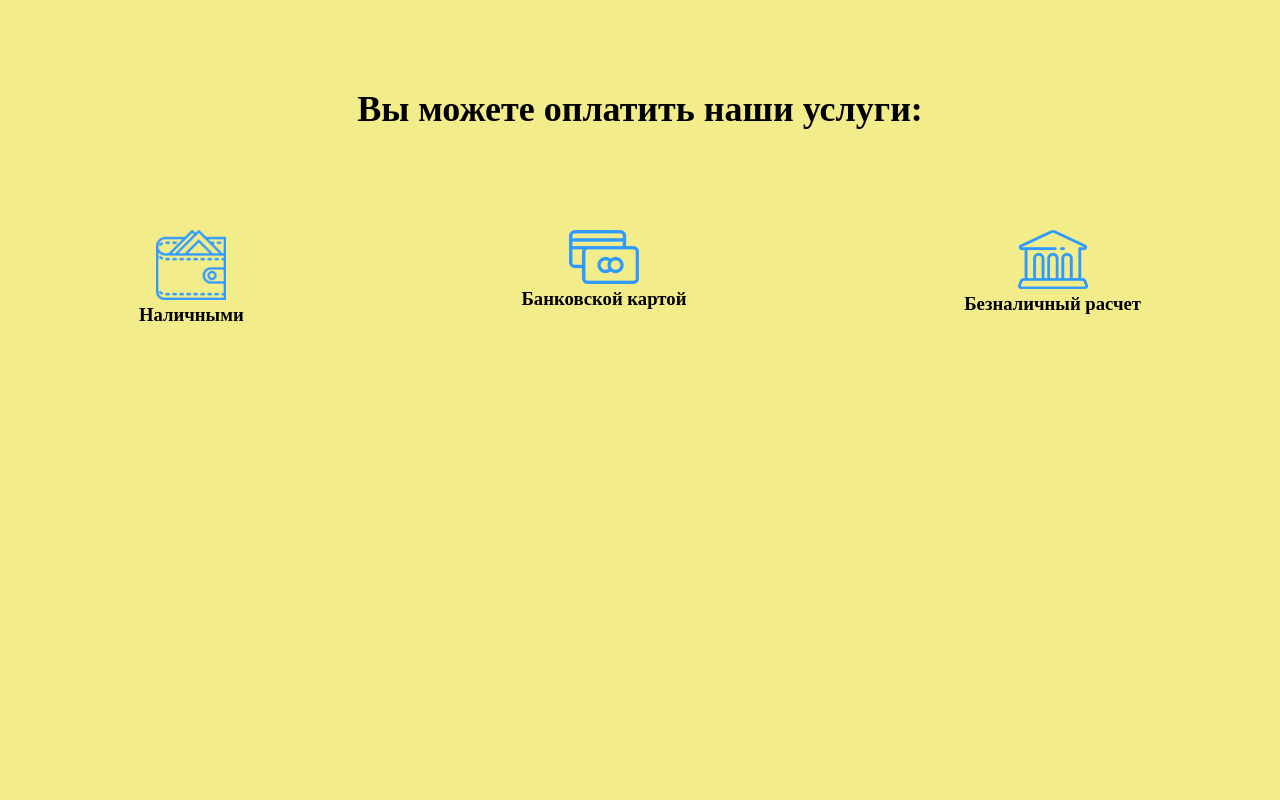
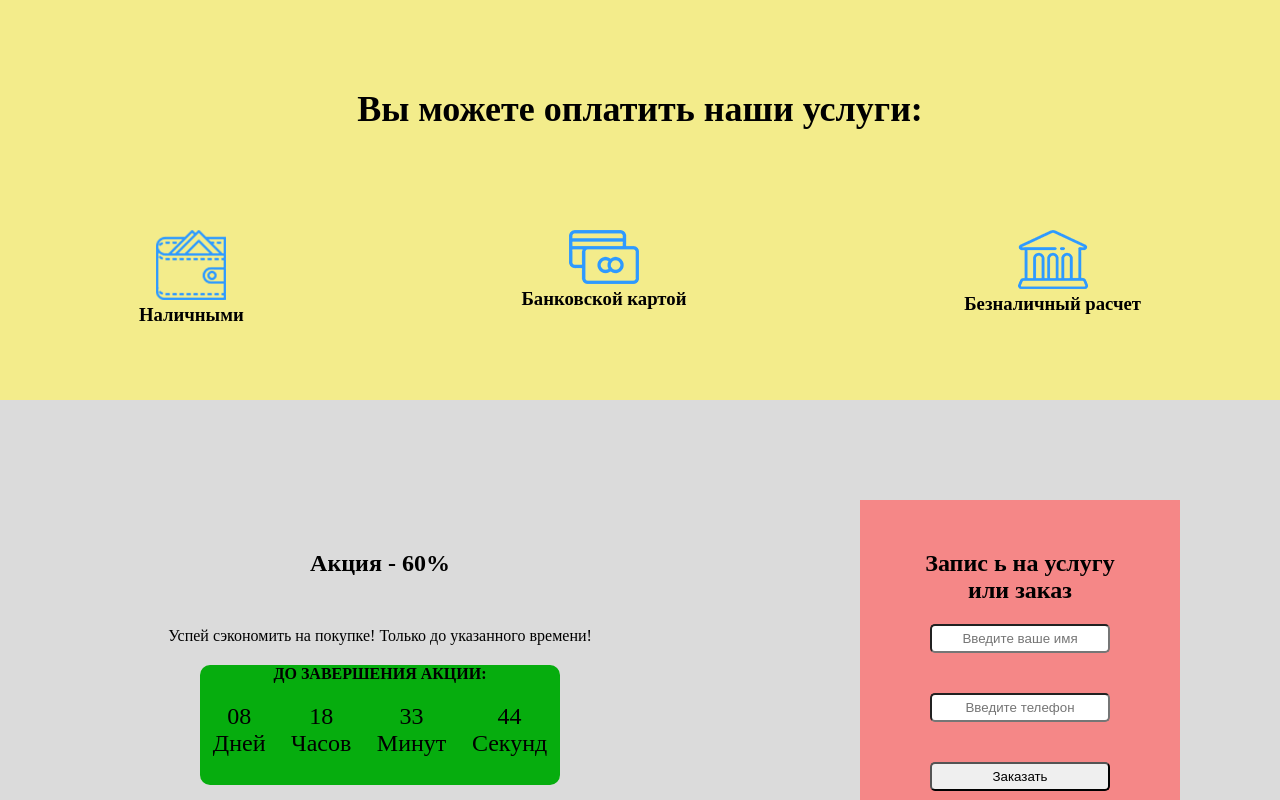
Before and after one commit to FluffyGlare/LeMakt, a website built with Parcel: page src/index.html in a window 1280 px wide. Shown: the part 2000-2800 px from the top of the page. Before the commit the page ends 2400 px from the top, so only its background shows below. Built offline with nearby package versions, Linux system fonts and the light colour scheme.

Commit message:
section sale and footer complected

```diff
--- a/src/assets/css/style.css
+++ b/src/assets/css/style.css
@@ -10,8 +10,14 @@ body {
     background: rgb(243, 236, 139);
 }
 
+img {
+   max-width: 100%;
+   height: auto;
+}
+
 /* header */
 .header {
+    display: block;
     background-color: #dbdbdb;
     width: 100%;
     min-height: 100px;
@@ -62,7 +68,8 @@ a {
 
 /* main */
 main {
-    height: calc(100vh - 100px);
+    min-height: calc(100vh - 100px);
+    display: block;
 
 }
 
@@ -130,7 +137,8 @@ main {
 
 /* section products */
 .products {
-    height: 100vh;
+    display: block;
+    min-height: 100vh;
     background: #dbdbdb;
 }
 
@@ -178,7 +186,8 @@ main {
 /* section guarantees */
 
 .guarantees{
-    height: 100vh;
+    display: block;
+    min-height: 100vh;
 }
 
 .guarantees h2{
@@ -195,7 +204,7 @@ main {
 
 .guarantees-block-view {
     display: block;
-    background:#292929;
+    background:#615e5e;
     color: #fff;
     min-width: 240px;
     margin: 50px;
@@ -210,3 +219,55 @@ main {
 .payment-item {
     margin: 50px;
 }
+
+/* sale */
+
+.sale {
+    display: flex;
+    justify-content: space-around;
+    min-height: calc(100vh - 60px);
+    background: #dbdbdb;
+}
+
+.sale-container {
+    width: 60%;
+    margin: 100px;
+}
+
+.sale-container h4 {
+    margin: 10px;
+}
+
+.sale-title {
+    display: inline-block;
+    margin: 50px auto;
+}
+
+.timer1 {
+    background: #06ad0e;
+    margin: 20px auto;
+    width: 360px;
+    height: 120px;
+    border-radius: 10px;
+}
+
+.container1 {
+    display: flex;
+    justify-content: space-around;
+    font-size: 24px;
+}
+
+.numbers1 {
+    width: auto;
+    padding: 10px;
+}
+
+/* footer */
+
+footer {
+    display: flex;
+    justify-content: space-around;
+    padding: 20px;
+    height: 60px;
+    position: relative;
+}
--- a/src/index.html
+++ b/src/index.html
@@ -91,10 +91,8 @@
             <div class="col-main-form">
                 <form class="main-form">
                     <h2>Запись на услугу <br><span>или заказ</span></h2>
-                    <input class="form-control" name="user_name" required type="text"
-                        placeholder="Введите ваше имя">
-                    <input class="form-control" name="user_phone" required type="text"
-                        placeholder="Введите телефон">
+                    <input class="form-control" name="user_name" required type="text" placeholder="Введите ваше имя">
+                    <input class="form-control" name="user_phone" required type="text" placeholder="Введите телефон">
                     <button class="form-control" name="submit" type="submit">Заказать</button>
                     <p class="form_notice">Ваши данные конфиденциальны</p>
                 </form>
@@ -118,15 +116,15 @@
                 <img src="../src/assets/img/slider/product.png" alt="#">
                 <a class="tree_link">Товар <br>№ 1</a>
             </div>
-            <div class="slider-preview" >
+            <div class="slider-preview">
                 <img src="../src/assets/img/slider/product.png" alt="#">
                 <a class="aluminum_link">Товар <br>№ 2</a>
             </div>
-            <div class="slider-preview" >
+            <div class="slider-preview">
                 <img src="../src/assets/img/slider/product.png" alt="#">
                 <a class="plastic_link">Товар <br>№ 3</a>
             </div>
-            <div class="slider-preview" >
+            <div class="slider-preview">
                 <img src="../src/assets/img/slider/product.png" alt="#">
                 <a class="french_link">Товар <br>№ 4</a>
             </div>
@@ -140,9 +138,12 @@
                 <div class="content-block-specification">
                     <h3>Описание товара №1</h3>
                     <ul>
-                        <li>Lorem ipsum dolor sit amet consectetur adipisicing elit. Optio tempore placeat nemo dolores velit vitae?</li>
-                        <li>Lorem ipsum dolor sit amet consectetur adipisicing elit. Optio tempore placeat nemo dolores velit vitae?</li>
-                        <li>Lorem ipsum dolor sit amet consectetur adipisicing elit. At maxime, iste eligendi eius vitae eum quam quidem sunt perferendis dicta natus illo, sit deleniti pariatur.</li>
+                        <li>Lorem ipsum dolor sit amet consectetur adipisicing elit. Optio tempore placeat nemo dolores
+                            velit vitae?</li>
+                        <li>Lorem ipsum dolor sit amet consectetur adipisicing elit. Optio tempore placeat nemo dolores
+                            velit vitae?</li>
+                        <li>Lorem ipsum dolor sit amet consectetur adipisicing elit. At maxime, iste eligendi eius vitae
+                            eum quam quidem sunt perferendis dicta natus illo, sit deleniti pariatur.</li>
                     </ul>
                     <button>Кнопка заказа товара</button>
                 </div>
@@ -153,9 +154,12 @@
                 <div class="content-block-specification">
                     <h3>Описание товара №2</h3>
                     <ul>
-                        <li>Lorem ipsum dolor sit amet consectetur adipisicing elit. Optio tempore placeat nemo dolores velit vitae?</li>
-                        <li>Lorem ipsum dolor sit amet consectetur adipisicing elit. Optio tempore placeat nemo dolores velit vitae?</li>
-                        <li>Lorem ipsum dolor sit amet consectetur adipisicing elit. At maxime, iste eligendi eius vitae eum quam quidem sunt perferendis dicta natus illo, sit deleniti pariatur.</li>
+                        <li>Lorem ipsum dolor sit amet consectetur adipisicing elit. Optio tempore placeat nemo dolores
+                            velit vitae?</li>
+                        <li>Lorem ipsum dolor sit amet consectetur adipisicing elit. Optio tempore placeat nemo dolores
+                            velit vitae?</li>
+                        <li>Lorem ipsum dolor sit amet consectetur adipisicing elit. At maxime, iste eligendi eius vitae
+                            eum quam quidem sunt perferendis dicta natus illo, sit deleniti pariatur.</li>
                     </ul>
                     <button>Кнопка заказа товара</button>
                 </div>
@@ -166,9 +170,12 @@
                 <div class="content-block-specification">
                     <h3>Описание товара №3</h3>
                     <ul>
-                        <li>Lorem ipsum dolor sit amet consectetur adipisicing elit. Optio tempore placeat nemo dolores velit vitae?</li>
-                        <li>Lorem ipsum dolor sit amet consectetur adipisicing elit. Optio tempore placeat nemo dolores velit vitae?</li>
-                        <li>Lorem ipsum dolor sit amet consectetur adipisicing elit. At maxime, iste eligendi eius vitae eum quam quidem sunt perferendis dicta natus illo, sit deleniti pariatur.</li>
+                        <li>Lorem ipsum dolor sit amet consectetur adipisicing elit. Optio tempore placeat nemo dolores
+                            velit vitae?</li>
+                        <li>Lorem ipsum dolor sit amet consectetur adipisicing elit. Optio tempore placeat nemo dolores
+                            velit vitae?</li>
+                        <li>Lorem ipsum dolor sit amet consectetur adipisicing elit. At maxime, iste eligendi eius vitae
+                            eum quam quidem sunt perferendis dicta natus illo, sit deleniti pariatur.</li>
                     </ul>
                     <button>Кнопка заказа товара</button>
                 </div>
@@ -179,9 +186,12 @@
                 <div class="content-block-specification">
                     <h3>Описание товара №4</h3>
                     <ul>
-                        <li>Lorem ipsum dolor sit amet consectetur adipisicing elit. Optio tempore placeat nemo dolores velit vitae?</li>
-                        <li>Lorem ipsum dolor sit amet consectetur adipisicing elit. Optio tempore placeat nemo dolores velit vitae?</li>
-                        <li>Lorem ipsum dolor sit amet consectetur adipisicing elit. At maxime, iste eligendi eius vitae eum quam quidem sunt perferendis dicta natus illo, sit deleniti pariatur.</li>
+                        <li>Lorem ipsum dolor sit amet consectetur adipisicing elit. Optio tempore placeat nemo dolores
+                            velit vitae?</li>
+                        <li>Lorem ipsum dolor sit amet consectetur adipisicing elit. Optio tempore placeat nemo dolores
+                            velit vitae?</li>
+                        <li>Lorem ipsum dolor sit amet consectetur adipisicing elit. At maxime, iste eligendi eius vitae
+                            eum quam quidem sunt perferendis dicta natus illo, sit deleniti pariatur.</li>
                     </ul>
                     <button>Кнопка заказа товара</button>
                 </div>
@@ -240,7 +250,59 @@
 
     </section>
 
+    <!-- sale -->
 
+    <section class="sale">
+
+        <div class="sale-container">
+            <h2 class="sale-title">Акция - 60%</h2>
+            <p class="sale_subtitle">Успей сэкономить на покупке! Только до указанного времени!</p>
+            <div class="timer1" id="timer">
+                <p>
+                    <h4>ДО ЗАВЕРШЕНИЯ АКЦИИ:</h4>
+                </p>
+                <div class="container1">
+                    <div class="numbers1">
+                        <div><span id="days">08</span></div>
+                        <div class="description1">Дней</div>
+                    </div>
+                    <div class="numbers1">
+                        <div><span id="hours">18</span></div>
+                        <div class="description1">Часов</div>
+                    </div>
+                    <div class="numbers1">
+                        <div><span id="minutes">33</span></div>
+                        <div class="description1">Минут</div>
+                    </div>
+                    <div class="numbers1">
+                        <div><span id="seconds">44</span></div>
+                        <div class="description1">Секунд</div>
+                    </div>
+                </div>
+            </div>
+        </div>
+        <div class="col-main-form">
+            <form class="main-form">
+                <h2>Запис ь на услугу <br><span>или заказ</span></h2>
+                <input class="form-control" name="user_name" required type="text" placeholder="Введите ваше имя">
+                <input class="form-control" name="user_phone" required type="text" placeholder="Введите телефон">
+                <button class="form-control" name="submit" type="submit">Заказать</button>
+                <p class="form_notice">Ваши данные конфиденциальны</p>
+            </form>
+        </div>
+    </section>
+
+    <!-- footer -->
+
+    <footer>
+        <div class="logo_img">
+            <img src="../src/assets/img/header/logo.png" alt="#">
+        </div>
+        <div class="contact-us">
+            <a href="#"><img src="../src/assets/img/header/phone.png" alt="#">+7 (xxx) xxx-xx-xx</a>
+            <a class="phone-link" href="#">Остались вопросы? Звоните!</a>
+        </div>
+    </footer>
 
 
     <script src="../src/index.js"></script>
```
Lines whose indentation alone changed are shown as unchanged.
